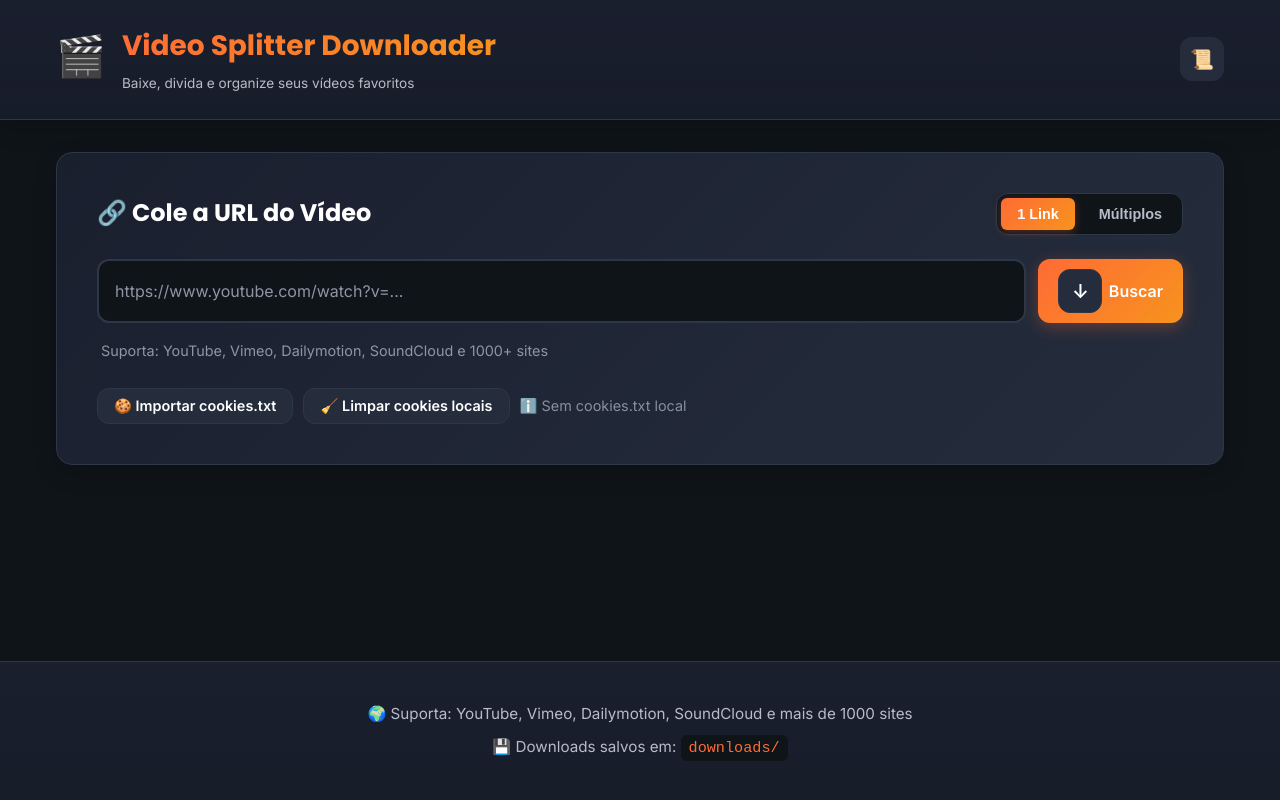
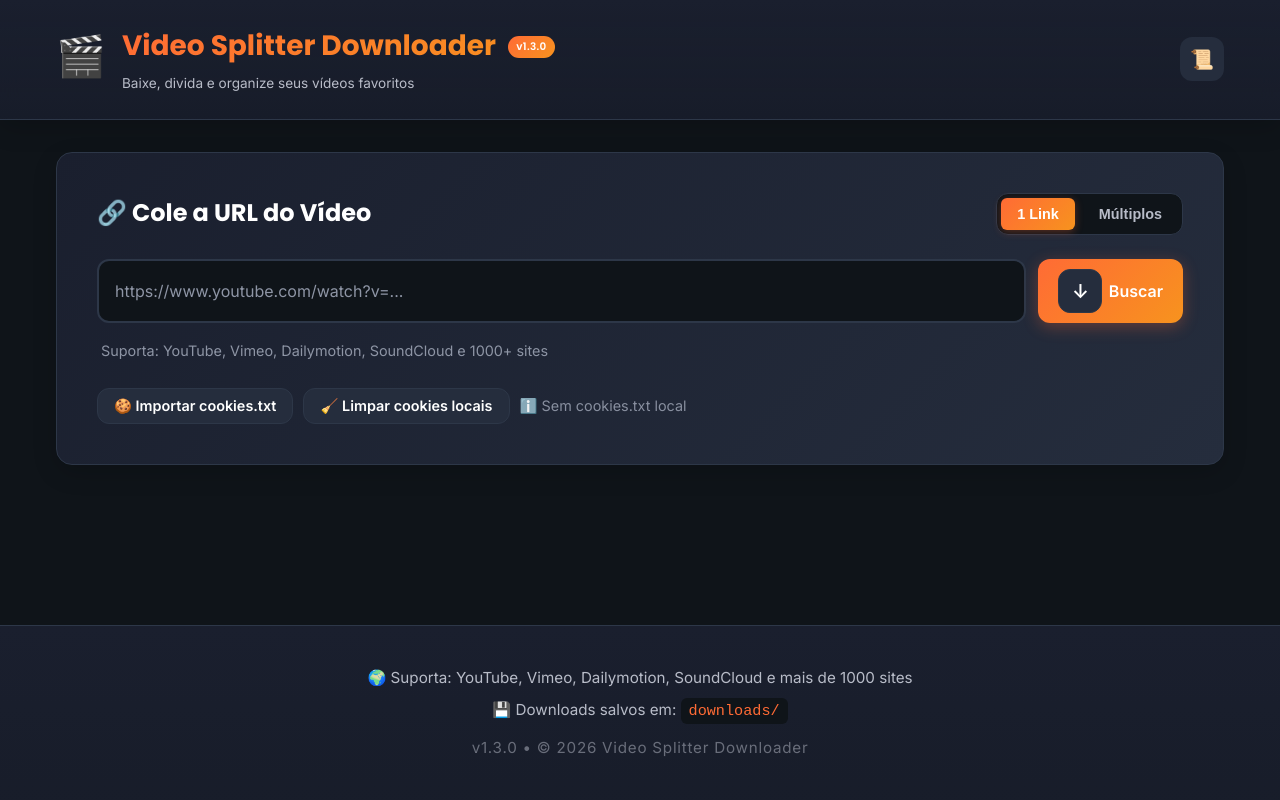
Before and after one commit to MikhaelGois/snap, a Flask app: page / in a window 1280 px wide. Run offline with Flask 3, Linux system fonts and the light colour scheme; data that the repository does not hold is empty; some libraries are stand-ins or nearby versions.

Commit message:
feat: adicionar versão v1.3.0 no header, footer, title e startup

```diff
--- a/app.py
+++ b/app.py
@@ -14,6 +14,8 @@ import shutil
 from io import BytesIO
 from urllib.parse import urlparse, parse_qsl, urlencode, urlunparse
 import sys
+
+APP_VERSION = '1.3.0'
 
 try:
     if hasattr(sys.stdout, 'reconfigure'):
@@ -943,7 +945,7 @@ def cookie_clear():
         return jsonify({'success': False, 'error': f'Falha ao remover cookies: {e}'}), 500
 
 if __name__ == '__main__':
-    print("🚀 Iniciando YouTube Chapter Downloader...")
+    print(f"🚀 Iniciando YouTube Chapter Downloader v{APP_VERSION}...")
     print("📱 Acesse: http://localhost:5000")
     run_kwargs = {
         'debug': True,
--- a/static/style_modern.css
+++ b/static/style_modern.css
@@ -113,6 +113,20 @@ body {
     color: var(--text-secondary);
     font-size: 0.85rem;
     margin-top: 0.25rem;
+}
+
+.version-badge {
+    display: inline-block;
+    font-size: 0.65rem;
+    font-weight: 600;
+    background: var(--primary-gradient);
+    color: #fff;
+    padding: 0.15rem 0.5rem;
+    border-radius: 999px;
+    vertical-align: middle;
+    margin-left: 0.4rem;
+    letter-spacing: 0.03em;
+    -webkit-text-fill-color: #fff;
 }
 
 .header-actions {
@@ -1022,6 +1036,13 @@ audio:not([src=""]) {
     font-family: 'Courier New', monospace;
 }
 
+.footer-version {
+    font-size: 0.75rem;
+    opacity: 0.5;
+    margin-top: 0.75rem !important;
+    letter-spacing: 0.05em;
+}
+
 /* ==================== LOADER ==================== */
 .loader {
     display: inline-block;
--- a/templates/index.html
+++ b/templates/index.html
@@ -3,7 +3,7 @@
 <head>
     <meta charset="UTF-8">
     <meta name="viewport" content="width=device-width, initial-scale=1.0">
-    <title>Video Splitter Downloader</title>
+    <title>Video Splitter Downloader v1.3.0</title>
     <link rel="stylesheet" href="{{ url_for('static', filename='style_modern.css') }}">
     <link rel="preconnect" href="https://fonts.googleapis.com">
     <link rel="preconnect" href="https://fonts.gstatic.com" crossorigin>
@@ -17,7 +17,7 @@
                 <div class="logo-section">
                     <div class="logo-icon">🎬</div>
                     <div>
-                        <h1>Video Splitter Downloader</h1>
+                        <h1>Video Splitter Downloader <span class="version-badge">v1.3.0</span></h1>
                         <p class="tagline">Baixe, divida e organize seus vídeos favoritos</p>
                     </div>
                 </div>
@@ -292,6 +292,7 @@
         <footer class="footer">
             <p>🌍 Suporta: YouTube, Vimeo, Dailymotion, SoundCloud e mais de 1000 sites</p>
             <p class="footer-note">💾 Downloads salvos em: <code>downloads/</code></p>
+            <p class="footer-version">v1.3.0 • © 2026 Video Splitter Downloader</p>
         </footer>
     </div>
 
```
